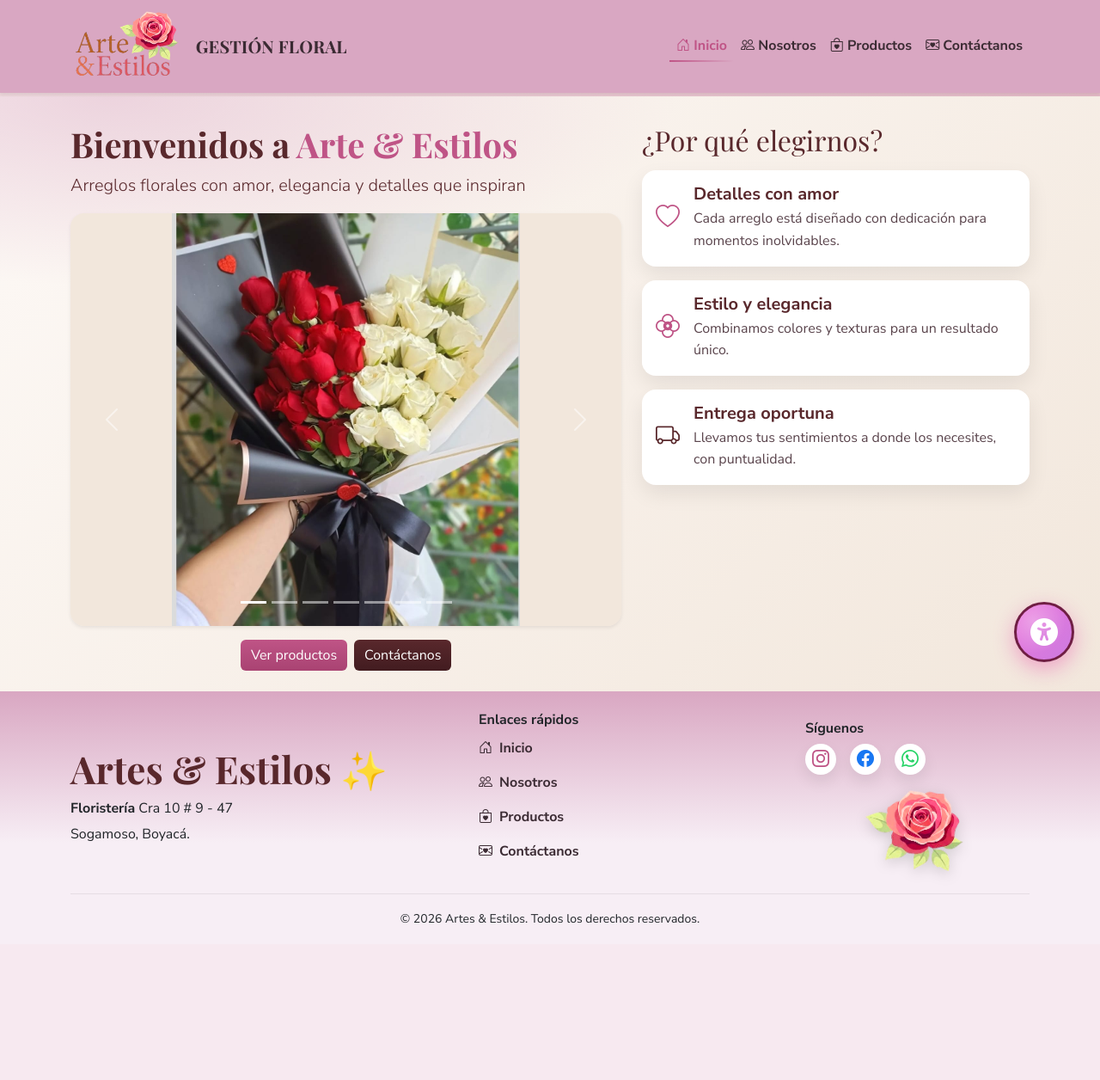
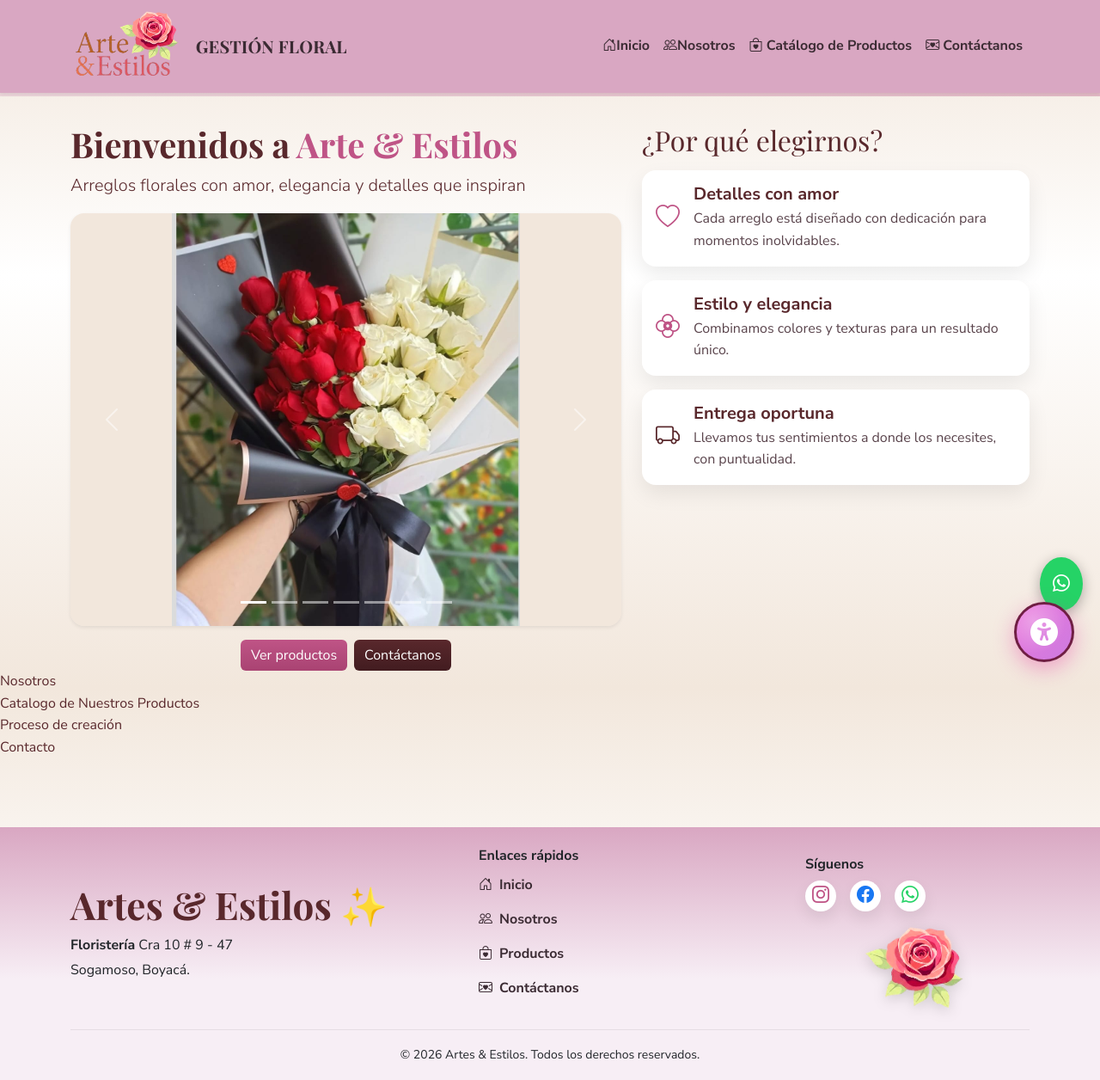
Before and after one commit to AANDREW-999/ARTES_Y_ESTILOS, a Django app: page / in a window 1280 px wide. Shown: the whole page at 86% size. Before the commit the page ends 1074 px from the top, so only its background shows below. Run offline with Django 4.2, Linux system fonts and the light colour scheme; some libraries are stand-ins or nearby versions.

Commit message:
refactor: inicio fase 1 - unificación landing pública, ajuste de templates y estructura base

```diff
--- a/catalogo/templates/catalogo.html
+++ b/catalogo/templates/catalogo.html
@@ -1,4 +1,4 @@
-{% extends 'core/productos.html' %}
+{% extends 'master.html' %}
 {% load static %}
 
 {% block content %}
--- a/core/templates/core/404_admin.html
+++ b/core/templates/admin/404_admin.html
@@ -1,5 +1,4 @@
-<!-- File: `core/templates/core/404_admin.html` -->
-{% extends "master.html" %}
+{% extends "panel_admin_base.html" %}
 {% load static %}
 
 {% block title %}404 — Admin · Arte & Estilos{% endblock %}
--- a/core/templates/core/index.html
+++ b/core/templates/core/index.html
@@ -10,7 +10,7 @@
 {% endblock %}
 
 {% block content %}
-<section class="hero-section">
+<section class="hero">
   <div class="container">
     <div class="row align-items-start g-4">
       <!-- Columna izquierda: encabezado + carrusel -->
@@ -89,6 +89,15 @@
     </div>
   </div>
 </section>
+
+<section id="Nosotros">Nosotros</section>
+
+<section id="Catalogo"> Catalogo de Nuestros Productos</section>
+
+<section id="proceso">Proceso de creación</section>
+
+<section id="contacto">Contacto</section>
+
 {% endblock %}
 
 {% block extra_js %}
--- a/core/urls.py
+++ b/core/urls.py
@@ -4,11 +4,11 @@ from . import views
 app_name = 'core'
 
 urlpatterns = [
-    path('', views.index, name='index'),
-    path('panel_admin_base/', views.PanelAdmin_base, name='panel_admin_base'),
-    path('dashboard/', views.dashboard_view, name='dashboard'),
-    # Nuevas rutas públicas
-    path('nosotros/', views.nosotros, name='nosotros'),
-    path('productos/', views.productos, name='productos'),
-    path('contactanos/', views.contactanos, name='contactanos'),
+    path('', views.index, name='landing'),
+
+    #  path('dashboard/', views.dashboard_view, name='dashboard'),
+    #  nuevas rutas públicas
+    #  path('nosotros/', views.nosotros, name='nosotros'),
+    #  path('productos/', views.productos, name='productos'),
+    #  path('contactanos/', views.contactanos, name='contactanos'),
 ]
--- a/core/views.py
+++ b/core/views.py
@@ -63,7 +63,12 @@ def contactanos(request):
 def productos(request):
     # Traemos todos los productos guardados
     productos_db = Producto.objects.all()
-    return render(request, 'catalogo.html', {'productos': productos_db})
+
+    context = {
+        'productos': productos_db,
+    }
+
+    return render(request, 'master.html', context)
 
 
 from django.shortcuts import render
--- a/static/css/core_styles.css
+++ b/static/css/core_styles.css
@@ -1,4 +1,4 @@
-.hero-section {
+. {
     background: radial-gradient(1200px 400px at 10% 0%, rgba(217,167,194,.45) 0%, rgba(217,167,194,0) 55%),
                 linear-gradient(135deg, #FDF9F6 0%, var(--beige-claro) 100%);
     color: var(--vino-oscuro);
@@ -222,20 +222,20 @@ footer a:hover {
 .title-petal { width: 26px; height: 26px; object-fit: contain; filter: drop-shadow(0 2px 4px rgba(0,0,0,.12)); }
 
 /* Ajuste fino del espacio inferior en portada */
-.hero-section .container { padding-bottom: 0; }
-.hero-section .row:last-child { margin-bottom: 0; }
+.hero .container { padding-bottom: 0; }
+.hero .row:last-child { margin-bottom: 0; }
 /* evita recorte en móviles pero elimina banda blanca */
-@media (max-width: 575.98px) { .hero-section { margin-bottom: -1.5rem; } }
+@media (max-width: 575.98px) { .hero { margin-bottom: -1.5rem; } }
 
 /* Botones de la portada: centrados y ligeramente superpuestos al carrusel */
-.hero-section .mt-3.d-flex.gap-2 {
+.hero .mt-3.d-flex.gap-2 {
   justify-content: center;
   position: relative;
   margin-top: -28px; /* sube los botones para que queden en la mitad inferior del carrusel */
   z-index: 2;
 }
 @media (max-width: 575.98px) {
-  .hero-section .mt-3.d-flex.gap-2 { margin-top: -18px; }
+  .hero .mt-3.d-flex.gap-2 { margin-top: -18px; }
 }
 
 /* Animación profesional en todos los botones */
--- a/static/css/styles.css
+++ b/static/css/styles.css
@@ -288,3 +288,17 @@ hr {
     max-width: calc(100vw - 2rem);
   }
 }
+
+/* Estilos Boton de WhatsApp flotante */
+.whatsapp-float {
+    position: fixed;
+    right: 20px;
+    bottom: 90px;
+    background: #25D366;
+    color: white;
+    padding: 15px;
+    border-radius: 50%;
+    font-size: 20px;
+    z-index: 999;
+    box-shadow: 0 4px 15px rgba(0,0,0,0.3);
+}
--- a/templates/master.html
+++ b/templates/master.html
@@ -38,10 +38,21 @@
         </button>
         <div class="collapse navbar-collapse" id="navbarNav">
           <ul class="navbar-nav ms-auto align-items-lg-center fw-semibold">
-            <li class="nav-item"><a class="nav-link {% if request.resolver_match.url_name == 'index' %}active{% endif %}" href="{% url 'core:index' %}"><i class="bi bi-house-door"></i> <strong>Inicio</strong></a></li>
-            <li class="nav-item"><a class="nav-link {% if request.resolver_match.url_name == 'nosotros' %}active{% endif %}" href="{% url 'core:nosotros' %}"><i class="bi bi-people"></i> <strong>Nosotros</strong></a></li>
-            <li class="nav-item"><a class="nav-link {% if request.resolver_match.url_name == 'productos' %}active{% endif %}" href="{% url 'core:productos' %}"><i class="bi bi-bag-heart"></i> <strong>Productos</strong></a></li>
-            <li class="nav-item"><a class="nav-link {% if request.resolver_match.url_name == 'contactanos' %}active{% endif %}" href="{% url 'core:contactanos' %}"><i class="bi bi-envelope-heart"></i> <strong>Contáctanos</strong></a></li>
+            <li class="nav-item">
+              <a class="nav-link" href="#hero"><i class="bi bi-house-door"></i><strong>Inicio</strong></a>
+            </li>
+
+            <li class="nav-item">
+              <a class="nav-link" href="#sobre"><i class="bi bi-people"></i><strong>Nosotros</strong></a>
+            </li>
+
+            <li class="nav-item">
+              <a class="nav-link" href="#productos"><i class="bi bi-bag-heart"></i> <strong>Catálogo de Productos</strong></a>
+            </li>
+
+            <li class="nav-item">
+              <a class="nav-link" href="#contacto"><i class="bi bi-envelope-heart"></i> <strong>Contáctanos</strong></a>
+            </li>
             {% if user.is_authenticated %}
               {% if user.is_staff %}
                 <li class="nav-item"><a class="nav-link" href="{% url 'core:dashboard' %}"><i class="bi bi-speedometer2"></i> <strong>Panel Admin</strong></a></li>
@@ -173,5 +184,10 @@
       });
     });
   </script>
+    <a href="https://wa.me/573105844207"
+    class="whatsapp-float"
+    target="_blank">
+    <i class="bi bi-whatsapp"></i>
+  </a>
 </body>
 </html>
--- a/templates/panel_admin_base.html
+++ b/templates/panel_admin_base.html
@@ -194,7 +194,7 @@
     <div class="main-content" id="main-content">
 
         <!-- Notificación modal + logout modal + datos Django messages -->
-        {% include "core/admin_notification.html" %}
+        {% include "admin/admin_notification.html" %}
 
         <!-- Toasts Bootstrap — ocultos en admin (CSS los esconde), solo fallback JS -->
         <div class="toast-container position-fixed top-0 end-0 p-3"
```
Also changed, not shown: static/js/main.js (+29 -5 lines), core/templates/admin/admin_notification.html (renamed from core/templates/core/admin_notification.html), core/templates/admin/dashboard.html (renamed from core/templates/core/dashboard.html).
